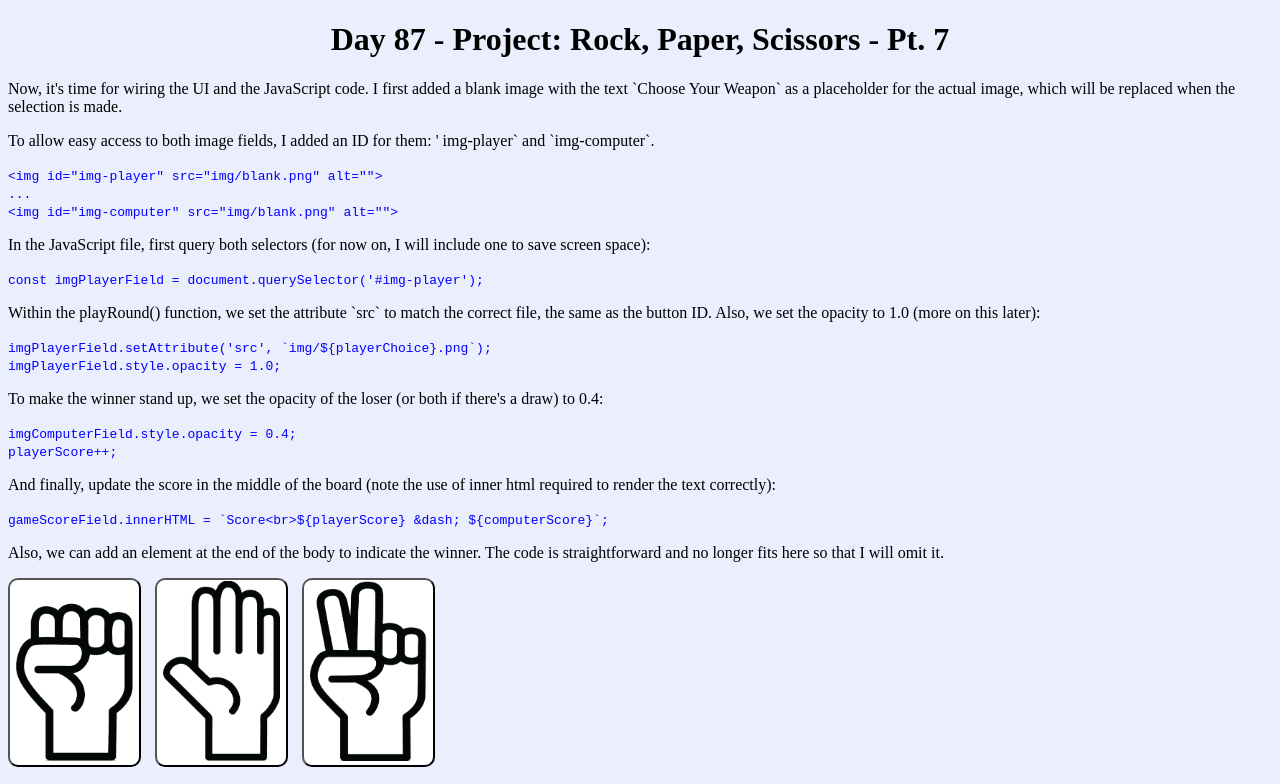
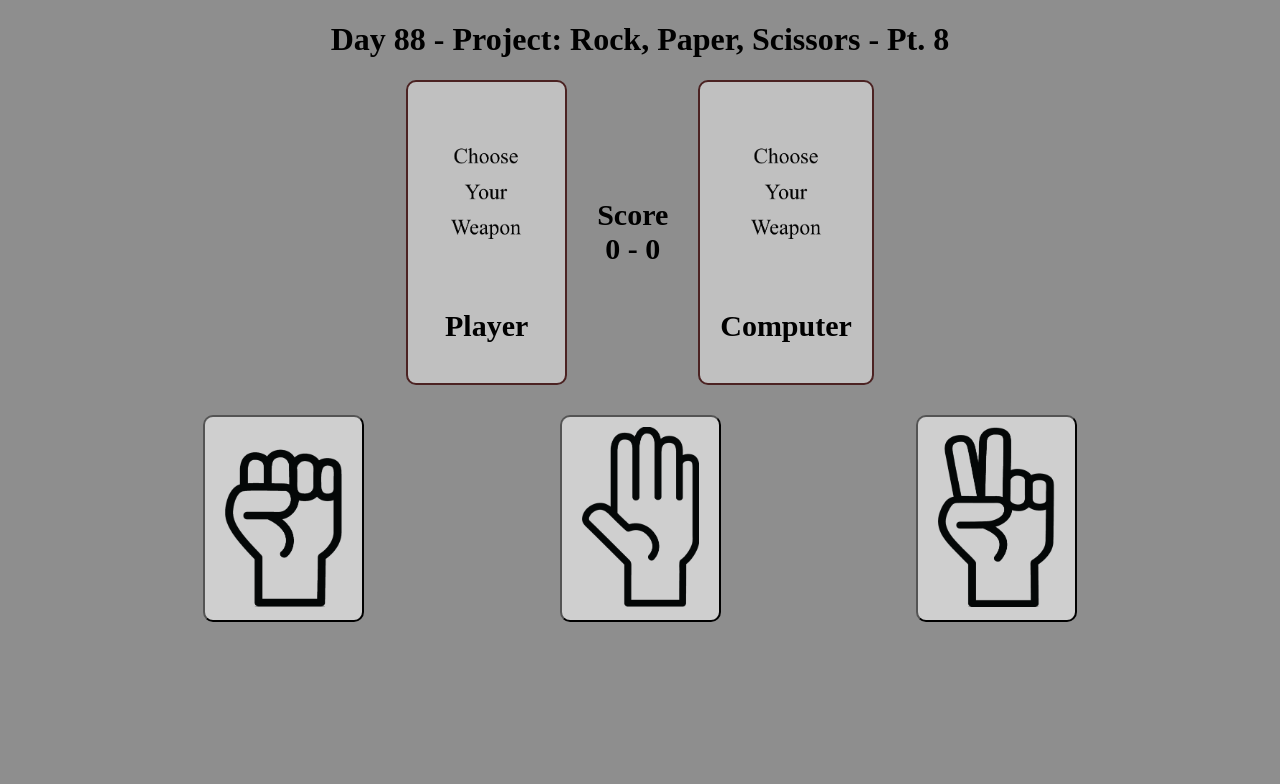
Before and after one commit to balcortex/100_days_code_web_development, a plain HTML site: page days/days081-090/day088/index.html in a window 1280 px wide. Shown: the top 784 px of the page. Drawn offline with Linux system fonts and the light colour scheme.

Commit message:
add day088 (done)

```diff
--- a/days/days081-090/day088/index.html
+++ b/days/days081-090/day088/index.html
@@ -2,43 +2,12 @@
 <html lang="en">
 <head>
     <meta charset="UTF-8">
-    <title>Day 87 - Project: Rock, Paper, Scissors - Pt. 7</title>
+    <title>Day 88 - Project: Rock, Paper, Scissors - Pt. 8</title>
     <link rel="stylesheet" href="style.css">
     <script src="script.js" defer></script>
 </head>
 <body>
-    <h1>Day 87 - Project: Rock, Paper, Scissors - Pt. 7</h1>
-    <p>Now, it's time for wiring the UI and the JavaScript code. I first added a blank image with the text `Choose Your Weapon` as a placeholder for the actual image, which will be replaced when the selection is made.</p>
-    <p>To allow easy access to both image fields, I added an ID for them: ' img-player` and `img-computer`.</p>
-    <code>
-        &lt;img id="img-player" src="img/blank.png" alt=""&gt;<br>
-        ... <br>
-        &lt;img id="img-computer" src="img/blank.png" alt=""&gt;<br>
-    </code>
-    <p>In the JavaScript file, first query both selectors (for now on, I will include one to save screen space):</p>
-    <code>
-        const imgPlayerField = document.querySelector('#img-player');<br>
-    </code>
-    <p>Within the playRound() function, we set the attribute `src` to match the correct file, the same as the button ID. Also, we set the opacity to 1.0 (more on this later):</p>
-    <code>
-        imgPlayerField.setAttribute('src', `img/${playerChoice}.png`);<br>
-        imgPlayerField.style.opacity = 1.0;<br>
-    </code>
-    <p>To make the winner stand up, we set the opacity of the loser (or both if there's a draw) to 0.4:</p>
-    <code>
-        imgComputerField.style.opacity = 0.4;<br>
-        playerScore++;<br>
-    </code>
-    <p>And finally, update the score in the middle of the board (note the use of inner html required to render the text correctly):</p>
-    <code>
-        gameScoreField.innerHTML = `Score&lt;br&gt;${playerScore} &amp;dash; ${computerScore}`;<br>
-    </code>
-    <p>Also, we can add an element at the end of the body to indicate the winner. The code is straightforward and no longer fits here so that I will omit it.</p>
-    <div id="buttons">
-        <button id="rock"><img src="img/rock.png" alt=""></button>
-        <button id="paper"><img src="img/paper.png" alt=""></button>
-        <button id="scissors"><img src="img/scissors.png" alt=""></button>
-    </div>
+    <h1>Day 88 - Project: Rock, Paper, Scissors - Pt. 8</h1>
     <div id="display">
         <div class="item-container">
             <img id="img-player" src="img/blank.png" alt="">
@@ -50,6 +19,11 @@
             <p>Computer</p>
         </div>
     </div>
+    <div id="buttons">
+        <button id="rock"><img src="img/rock.png" alt=""></button>
+        <button id="paper"><img src="img/paper.png" alt=""></button>
+        <button id="scissors"><img src="img/scissors.png" alt=""></button>
+    </div>
 
     <!-- <a href="https://www.vectorstock.com/royalty-free-vector/rock-paper-scissors-hand-gesture-vector-25169737">Vector image by VectorStock / vectorstock</a> -->
 </body>
--- a/days/days081-090/day088/style.css
+++ b/days/days081-090/day088/style.css
@@ -1,53 +1,47 @@
+body{
+    background-color: rgb(142, 142, 142);
+    text-align: center;
+}
+
+#buttons{
+    margin-top: 30px;
+    display: flex;
+    justify-content: space-evenly;
+}
+button{
+    background-color: rgb(207, 207, 207);
+    border-radius: 10px;
+    padding: 10px 20px;
+}
+
 #display{
     margin-top: 20px;
     display: flex;
     align-items: center;
-    text-align: center;
+    justify-content: center;
+    font-size: 30px;
+    font-weight: 900;
 }
 #game-score{
     margin: 0px 30px;
-    font-size: 30px;
 }
 .item-container{
-    padding: 0px 20px;
+    padding: 10px 20px;
     border-radius: 10px;
-    border: 2px solid black;
-    font-size: 24px;
+    border: 2px solid rgb(75, 34, 34);
+    background-color: rgb(192, 192, 192);
 }
-
 img{
     height: 180px;
 }
 
-button{
-    background-color: white;
-    border-radius: 10px;
-    margin-right: 10px;
-}
 button:hover{
-    background-color: #e6e6e6;
+    background-color: #c6c6c6;
 }
 button:active{
-    background-color: #c0c0c0;
+    background-color: #938c8c;
 }
 button:disabled{
     opacity: 0.5;
-    background-color: #c0c0c0;
+    background-color: #797979;
 }
-
-body{
-    background-color: #ebeefd;
-}
-
-h1{
-    text-align: center;
-}
-
-code{
-    color: blue;
-}
-
-.comment{
-    color: green;
-    font-weight: 800;
-}
```
Also changed, not shown: days/days081-090/day088/script.js (line endings or trailing spaces).
